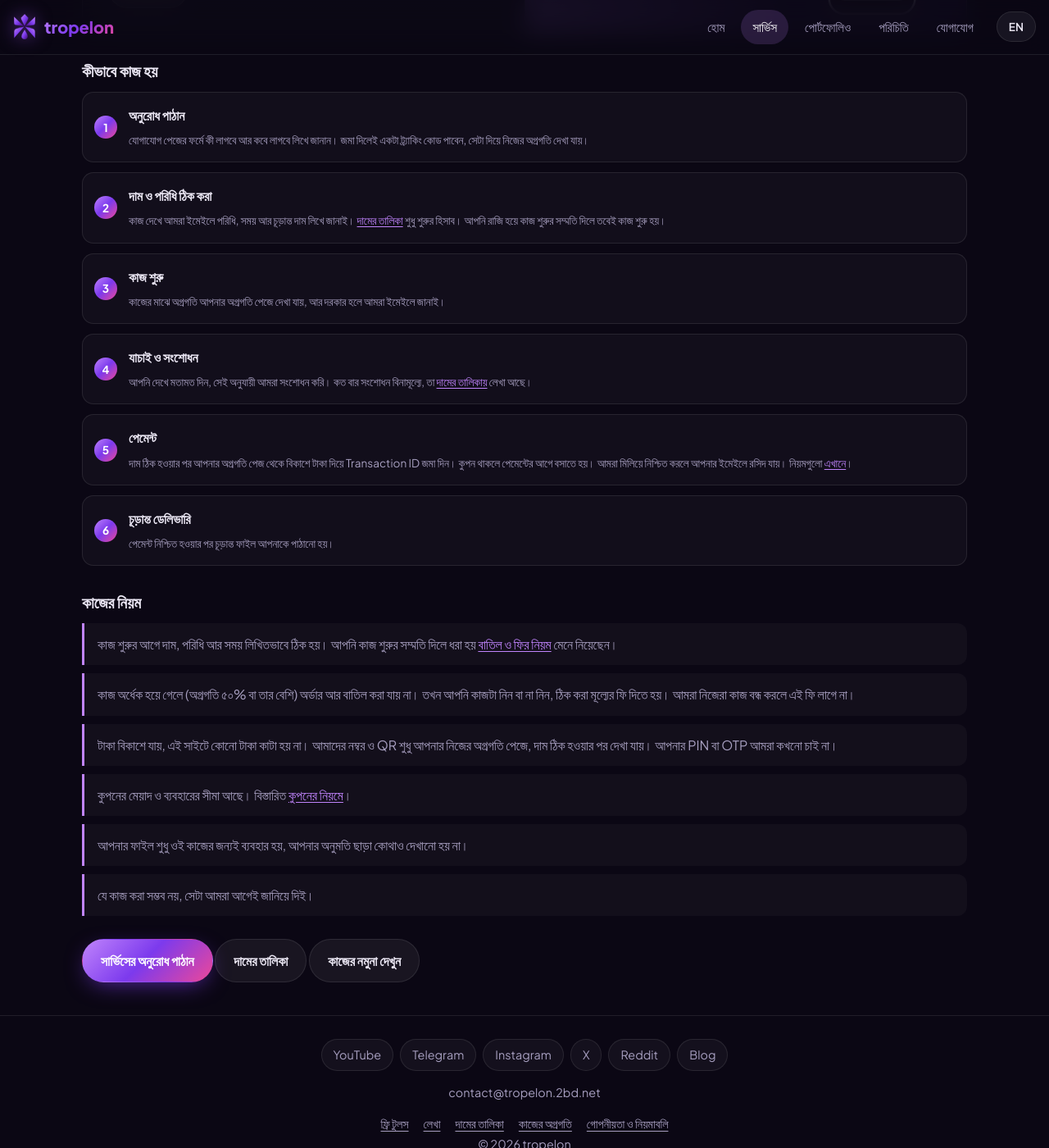
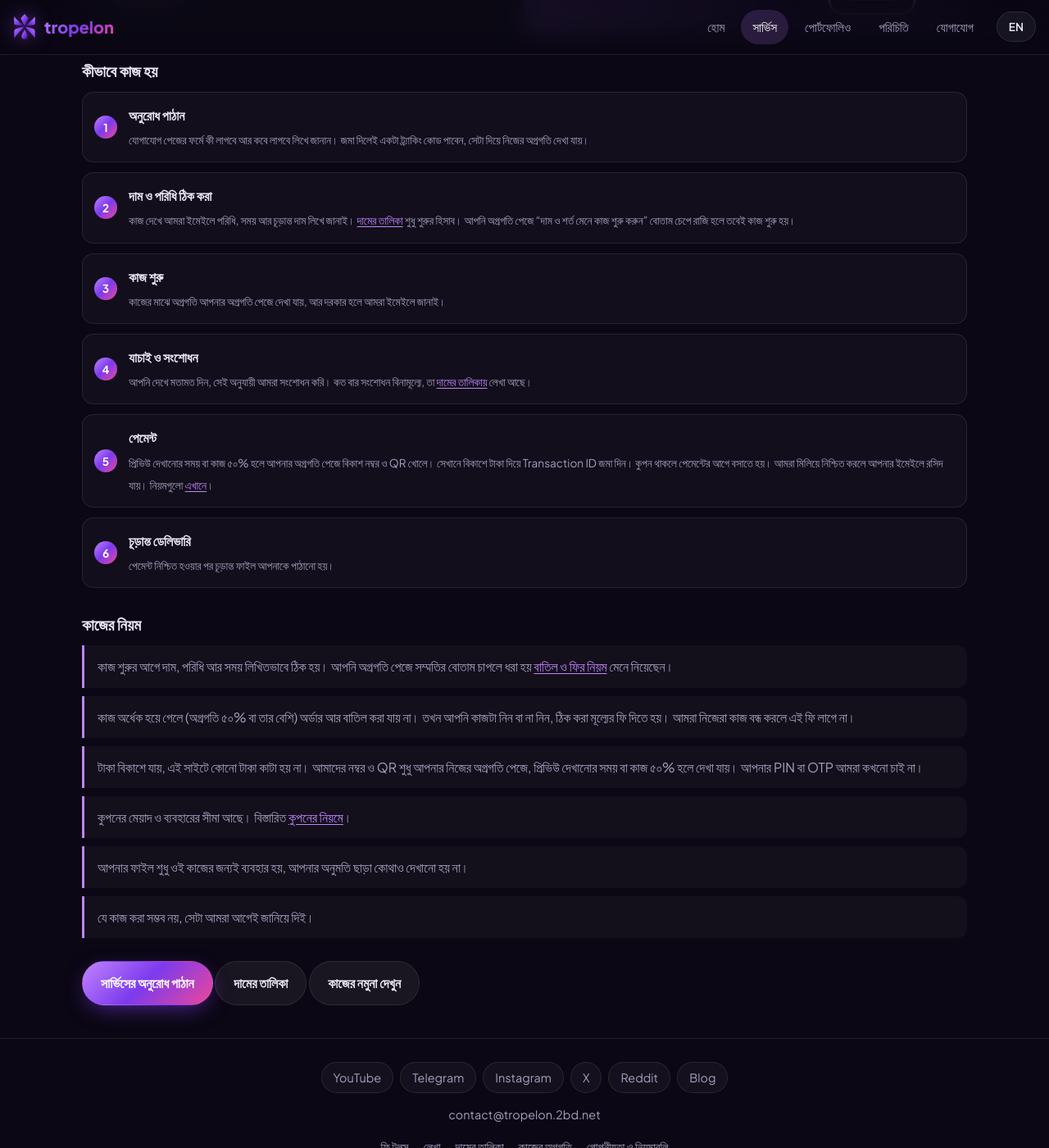
Before and after one commit to tropelon/Ponzile, a Jekyll site: the page built from services.html, in a window 1280 px wide and 1400 px high, scrolled down 2236 px. Shown: the whole window at 82% size. Built offline with Jekyll 4.4.1, drawn with Linux system fonts in a browser that asks for light colours.

Commit message:
Update services.html

```diff
--- a/services.html
+++ b/services.html
@@ -264,7 +264,7 @@ permalink: /services/
   </li>
   <li>
     <b><span class="bn">দাম ও পরিধি ঠিক করা</span><span class="en">Agree the price and scope</span></b>
-    <span class="meta"><span class="bn">কাজ দেখে আমরা ইমেইলে পরিধি, সময় আর চূড়ান্ত দাম লিখে জানাই। <a href="{{ '/pricing/' | relative_url }}">দামের তালিকা</a> শুধু শুরুর হিসাব। আপনি রাজি হয়ে কাজ শুরুর সম্মতি দিলে তবেই কাজ শুরু হয়।</span><span class="en">Once we have seen the job, we email the scope, timing and final price. The <a href="{{ '/pricing/' | relative_url }}">price list</a> is only a starting point. Work begins only after you agree and give the go-ahead.</span></span>
+    <span class="meta"><span class="bn">কাজ দেখে আমরা ইমেইলে পরিধি, সময় আর চূড়ান্ত দাম লিখে জানাই। <a href="{{ '/pricing/' | relative_url }}">দামের তালিকা</a> শুধু শুরুর হিসাব। আপনি অগ্রগতি পেজে “দাম ও শর্ত মেনে কাজ শুরু করুন” বোতাম চেপে রাজি হলে তবেই কাজ শুরু হয়।</span><span class="en">Once we have seen the job, we email the scope, timing and final price. The <a href="{{ '/pricing/' | relative_url }}">price list</a> is only a starting point. Work begins only after you agree by pressing “Accept and start the work” on your progress page.</span></span>
   </li>
   <li>
     <b><span class="bn">কাজ শুরু</span><span class="en">Work begins</span></b>
@@ -276,7 +276,7 @@ permalink: /services/
   </li>
   <li>
     <b><span class="bn">পেমেন্ট</span><span class="en">Payment</span></b>
-    <span class="meta"><span class="bn">দাম ঠিক হওয়ার পর আপনার অগ্রগতি পেজ থেকে বিকাশে টাকা দিয়ে Transaction ID জমা দিন। কুপন থাকলে পেমেন্টের আগে বসাতে হয়। আমরা মিলিয়ে নিশ্চিত করলে আপনার ইমেইলে রসিদ যায়। নিয়মগুলো <a href="{{ '/privacy/#payment' | relative_url }}">এখানে</a>।</span><span class="en">Once the price is agreed, pay through bKash from your progress page and submit the Transaction ID. If you have a coupon, apply it before paying. When we confirm it, a receipt goes to your email. The rules are <a href="{{ '/privacy/#payment' | relative_url }}">here</a>.</span></span>
+    <span class="meta"><span class="bn">প্রিভিউ দেখানোর সময় বা কাজ ৫০% হলে আপনার অগ্রগতি পেজে বিকাশ নম্বর ও QR খোলে। সেখানে বিকাশে টাকা দিয়ে Transaction ID জমা দিন। কুপন থাকলে পেমেন্টের আগে বসাতে হয়। আমরা মিলিয়ে নিশ্চিত করলে আপনার ইমেইলে রসিদ যায়। নিয়মগুলো <a href="{{ '/privacy/#payment' | relative_url }}">এখানে</a>।</span><span class="en">When a preview is shown to you or the work reaches 50%, the bKash number and QR open on your progress page. Pay through bKash there and submit the Transaction ID. If you have a coupon, apply it before paying. When we confirm it, a receipt goes to your email. The rules are <a href="{{ '/privacy/#payment' | relative_url }}">here</a>.</span></span>
   </li>
   <li>
     <b><span class="bn">চূড়ান্ত ডেলিভারি</span><span class="en">Final delivery</span></b>
@@ -286,9 +286,9 @@ permalink: /services/
 
 <h2 class="section-title"><span class="bn">কাজের নিয়ম</span><span class="en">Ground rules</span></h2>
 <ul class="rules">
-  <li><span class="bn">কাজ শুরুর আগে দাম, পরিধি আর সময় লিখিতভাবে ঠিক হয়। আপনি কাজ শুরুর সম্মতি দিলে ধরা হয় <a href="{{ '/privacy/#cancel' | relative_url }}">বাতিল ও ফির নিয়ম</a> মেনে নিয়েছেন।</span><span class="en">Price, scope and timing are agreed in writing before work starts. Giving the go-ahead means you accept the <a href="{{ '/privacy/#cancel' | relative_url }}">cancellation and fee rules</a>.</span></li>
+  <li><span class="bn">কাজ শুরুর আগে দাম, পরিধি আর সময় লিখিতভাবে ঠিক হয়। আপনি অগ্রগতি পেজে সম্মতির বোতাম চাপলে ধরা হয় <a href="{{ '/privacy/#cancel' | relative_url }}">বাতিল ও ফির নিয়ম</a> মেনে নিয়েছেন।</span><span class="en">Price, scope and timing are agreed in writing before work starts. Pressing the accept button on your progress page means you accept the <a href="{{ '/privacy/#cancel' | relative_url }}">cancellation and fee rules</a>.</span></li>
   <li><span class="bn">কাজ অর্ধেক হয়ে গেলে (অগ্রগতি ৫০% বা তার বেশি) অর্ডার আর বাতিল করা যায় না। তখন আপনি কাজটা নিন বা না নিন, ঠিক করা মূল্যের ফি দিতে হয়। আমরা নিজেরা কাজ বন্ধ করলে এই ফি লাগে না।</span><span class="en">Once a job is half done (progress at 50% or more), the order can no longer be cancelled. The agreed fee is then payable whether or not you take the work. If we stop the work ourselves, no fee applies.</span></li>
-  <li><span class="bn">টাকা বিকাশে যায়, এই সাইটে কোনো টাকা কাটা হয় না। আমাদের নম্বর ও QR শুধু আপনার নিজের অগ্রগতি পেজে, দাম ঠিক হওয়ার পর দেখা যায়। আপনার PIN বা OTP আমরা কখনো চাই না।</span><span class="en">Money goes through bKash, and nothing is charged on this site. Our number and QR appear only on your own progress page, after the price is agreed. We never ask for your PIN or OTP.</span></li>
+  <li><span class="bn">টাকা বিকাশে যায়, এই সাইটে কোনো টাকা কাটা হয় না। আমাদের নম্বর ও QR শুধু আপনার নিজের অগ্রগতি পেজে, প্রিভিউ দেখানোর সময় বা কাজ ৫০% হলে দেখা যায়। আপনার PIN বা OTP আমরা কখনো চাই না।</span><span class="en">Money goes through bKash, and nothing is charged on this site. Our number and QR appear only on your own progress page, once a preview has been shown or the work reaches 50%. We never ask for your PIN or OTP.</span></li>
   <li><span class="bn">কুপনের মেয়াদ ও ব্যবহারের সীমা আছে। বিস্তারিত <a href="{{ '/privacy/#coupon' | relative_url }}">কুপনের নিয়মে</a>।</span><span class="en">Coupons have an expiry and usage limits. Details are in the <a href="{{ '/privacy/#coupon' | relative_url }}">coupon rules</a>.</span></li>
   <li><span class="bn">আপনার ফাইল শুধু ওই কাজের জন্যই ব্যবহার হয়, আপনার অনুমতি ছাড়া কোথাও দেখানো হয় না।</span><span class="en">Your files are used only for that job and never shown anywhere without your permission.</span></li>
   <li><span class="bn">যে কাজ করা সম্ভব নয়, সেটা আমরা আগেই জানিয়ে দিই।</span><span class="en">If something is not possible, we tell you up front.</span></li>
```
